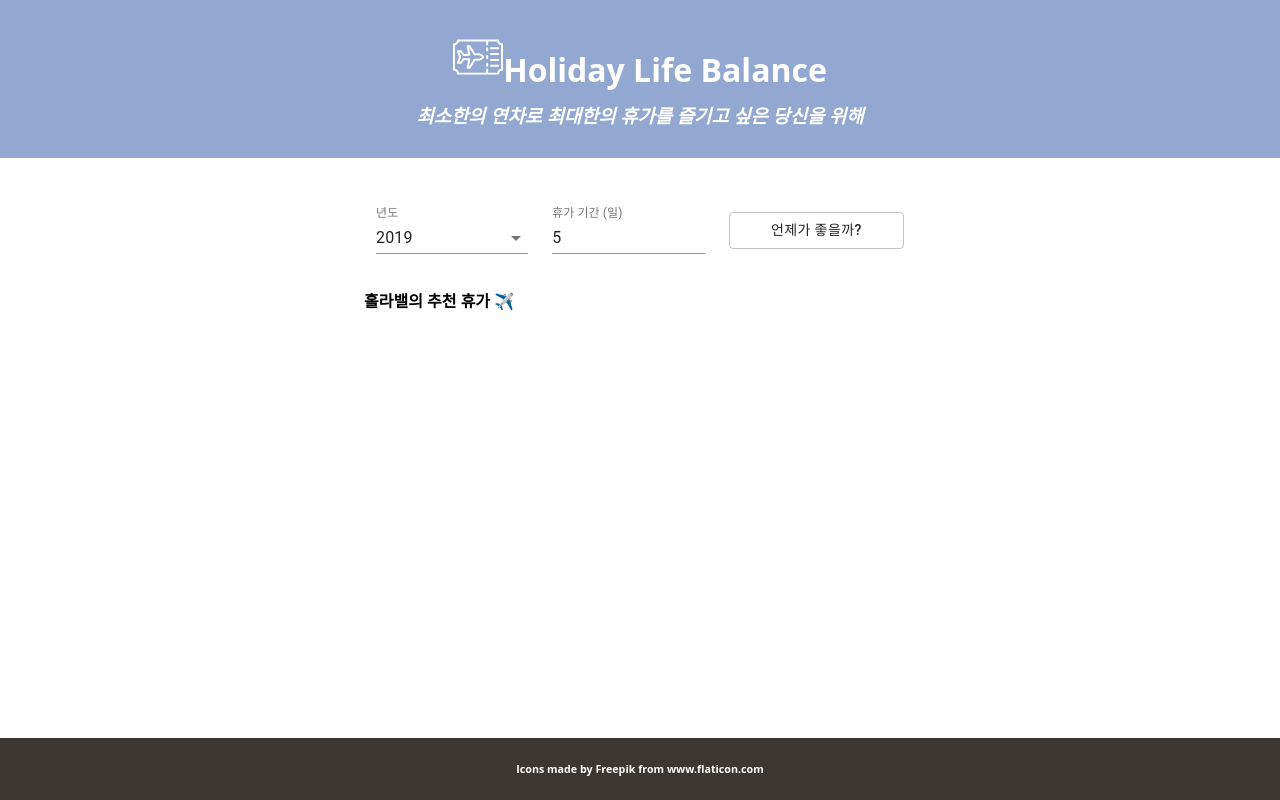
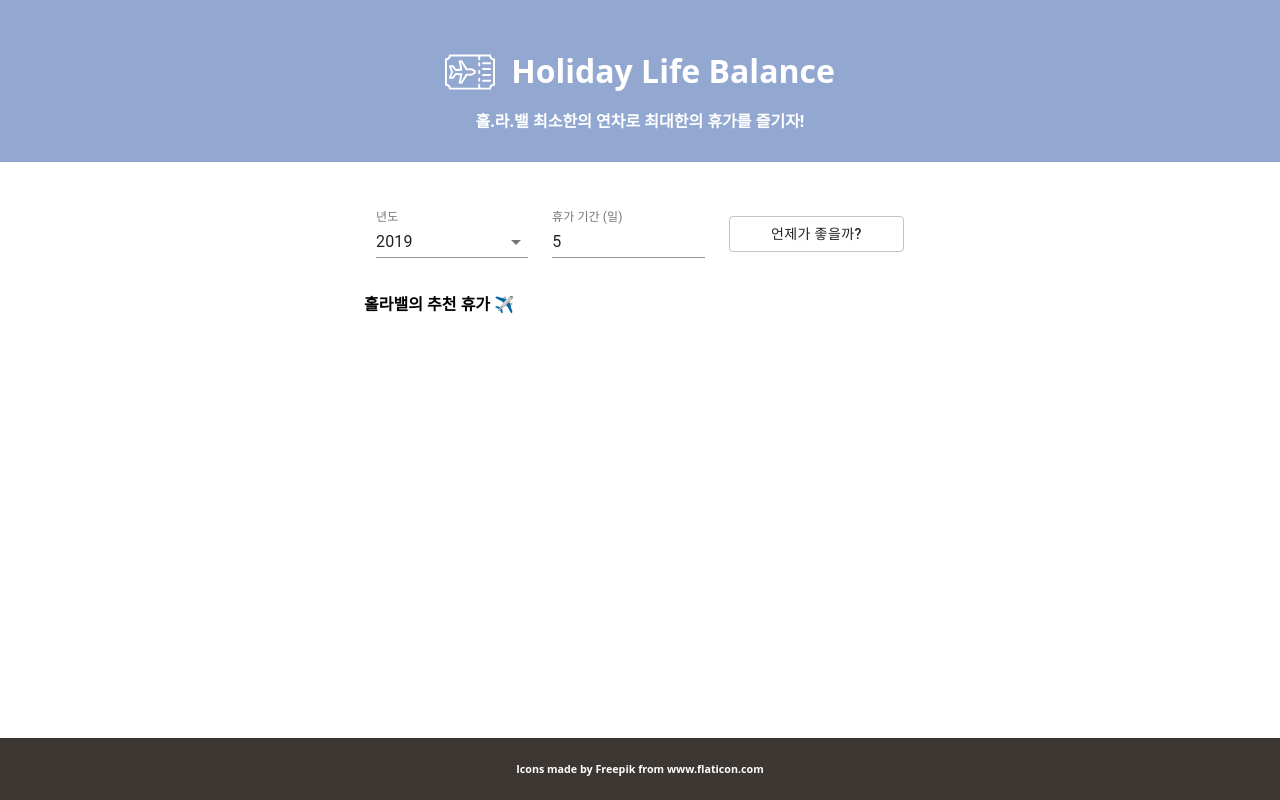
Before and after one commit to Zzorebies/holiday-life-balance-web, a React (Create React App) app: page / in a window 1280 px wide. Built offline with nearby package versions, Linux system fonts and the light colour scheme; what webfontloader would draw is missing.

Commit message:
Add logo to header component

```diff
--- a/src/components/Header.js
+++ b/src/components/Header.js
@@ -7,13 +7,11 @@ const Header = ({ className }) => {
   return (
     <div className={className}>
       <Container maxWidth="sm">
-        <div className="header-center">
-          <h1>
-            <HlbLogo fill="white" width="50px" aria-hidden="true" />
-            Holiday Life Balance
-          </h1>
-          <h3>최소한의 연차로 최대한의 휴가를 즐기고 싶은 당신을 위해</h3>
+        <div className="heading">
+          <HlbLogo fill="white" width="3.125rem" aria-hidden="true" />
+          <h1>Holiday Life Balance</h1>
         </div>
+        <h4>홀.라.밸 최소한의 연차로 최대한의 휴가를 즐기자!</h4>
       </Container>
     </div>
   );
@@ -24,19 +22,25 @@ const StyledHeader = styled(Header)`
   color: ${(props) => props.theme.color.white};
   margin: 0 0 2rem;
   padding: 2rem 0;
+  text-align: center;
 
-  .header-center {
-    text-align: center;
-    margin: 0 auto;
+  .heading {
+    display: flex;
+    align-items: center;
+    justify-content: center;
   }
 
   h1 {
-    margin: 0 0 1rem;
+    margin-left: 1rem;
+    max-width: 11.25rem;
+
+    ${(props) => props.theme.media.tablet} {
+      max-width: fit-content;
+    }
   }
 
-  h3 {
+  h4 {
     margin: 0;
-    font-style: italic;
   }
 `;
 
```
